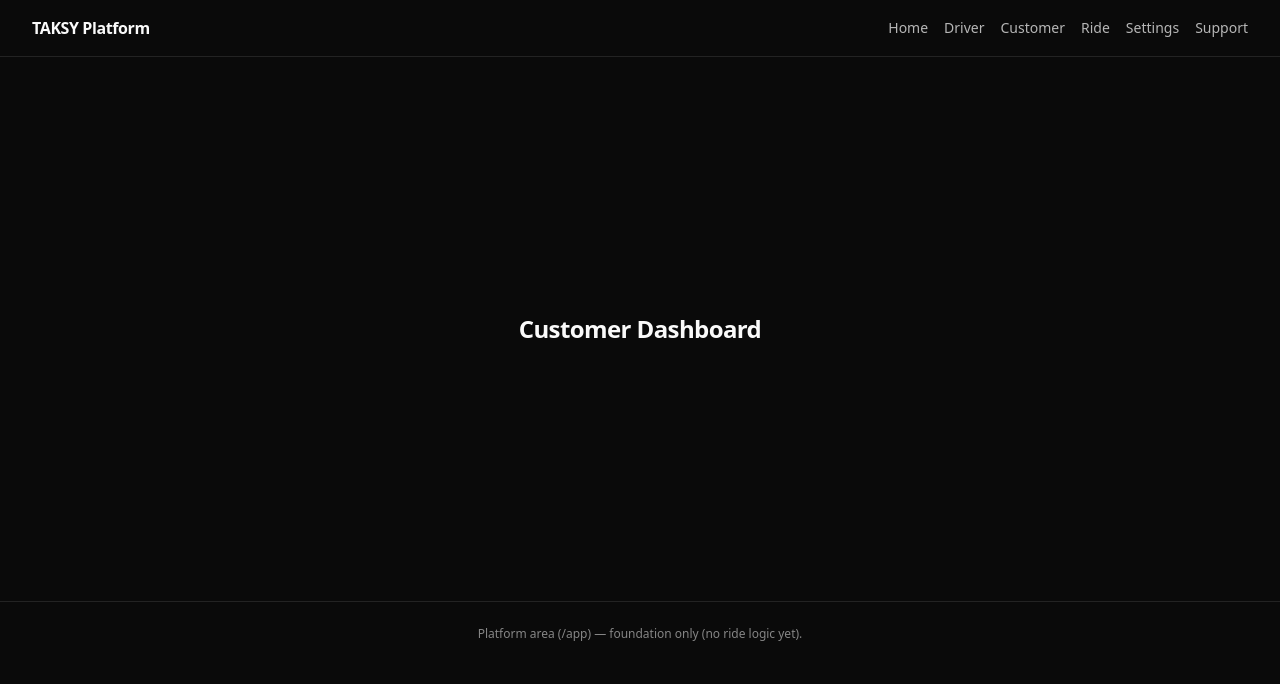
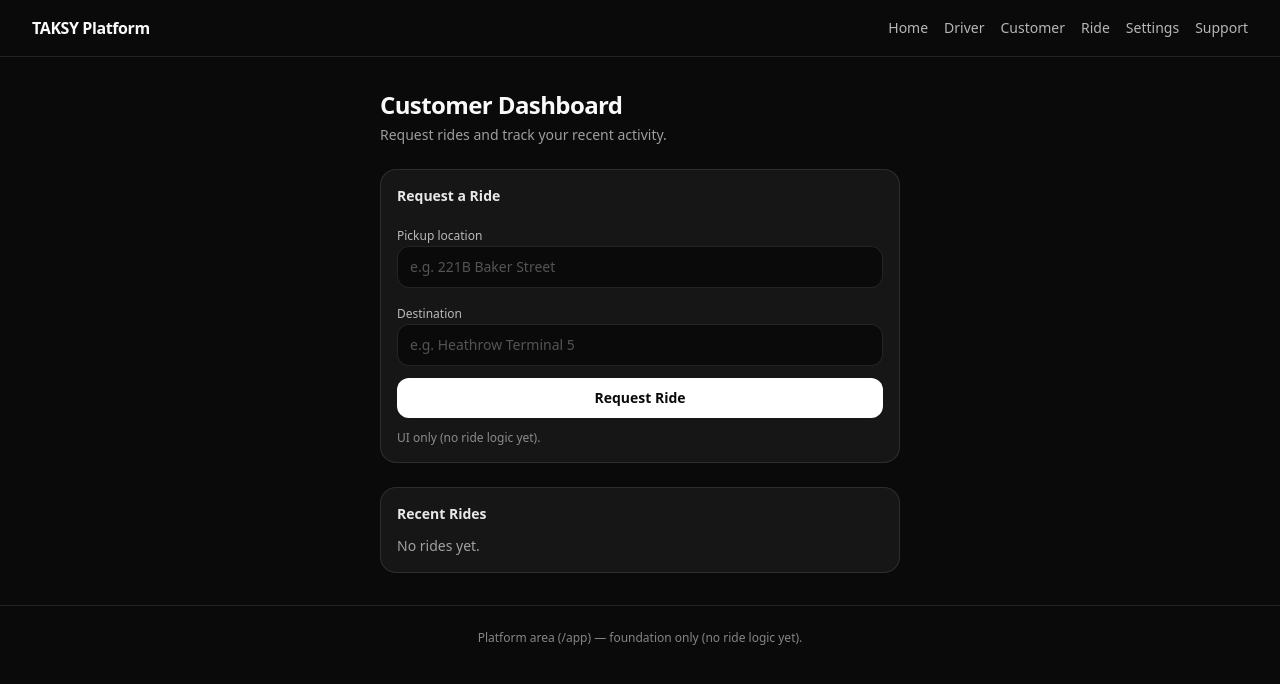
Before and after one commit to Taksyeu/Taksy, a Next.js app: page /app/customer in a window 1280 px wide. Shown: the top 684 px of the page. Built offline with nearby package versions, Linux system fonts and the light colour scheme; no server answers; the database is empty; sample sign-in values are in the browser's storage.

Commit message:
Customer dashboard UI structure

```diff
--- a/src/app/app/(protected)/customer/page.tsx
+++ b/src/app/app/(protected)/customer/page.tsx
@@ -1,7 +1,62 @@
 export default function CustomerPage() {
   return (
-    <div className="flex min-h-[60vh] items-center justify-center">
-      <h1 className="text-2xl font-semibold tracking-tight">Customer Dashboard</h1>
+    <div className="mx-auto w-full max-w-[520px] space-y-6">
+      <header className="space-y-1">
+        <h1 className="text-2xl font-semibold tracking-tight">Customer Dashboard</h1>
+        <p className="text-sm text-white/60">Request rides and track your recent activity.</p>
+      </header>
+
+      <section className="rounded-2xl border border-white/10 bg-white/5 p-4">
+        <div className="mb-4">
+          <h2 className="text-sm font-semibold text-white/90">Request a Ride</h2>
+        </div>
+
+        <div className="space-y-3">
+          <div className="space-y-1.5">
+            <label htmlFor="pickup" className="text-xs font-medium text-white/70">
+              Pickup location
+            </label>
+            <input
+              id="pickup"
+              name="pickup"
+              type="text"
+              inputMode="text"
+              placeholder="e.g. 221B Baker Street"
+              className="w-full rounded-xl border border-white/10 bg-neutral-950 px-3 py-2.5 text-sm text-white outline-none ring-offset-neutral-950 placeholder:text-white/30 focus:ring-2 focus:ring-white/20"
+            />
+          </div>
+
+          <div className="space-y-1.5">
+            <label htmlFor="destination" className="text-xs font-medium text-white/70">
+              Destination
+            </label>
+            <input
+              id="destination"
+              name="destination"
+              type="text"
+              inputMode="text"
+              placeholder="e.g. Heathrow Terminal 5"
+              className="w-full rounded-xl border border-white/10 bg-neutral-950 px-3 py-2.5 text-sm text-white outline-none ring-offset-neutral-950 placeholder:text-white/30 focus:ring-2 focus:ring-white/20"
+            />
+          </div>
+
+          <button
+            type="button"
+            className="inline-flex w-full items-center justify-center rounded-xl bg-white px-3 py-2.5 text-sm font-semibold text-neutral-950 transition hover:bg-white/90"
+          >
+            Request Ride
+          </button>
+
+          <p className="text-xs text-white/50">UI only (no ride logic yet).</p>
+        </div>
+      </section>
+
+      <section className="rounded-2xl border border-white/10 bg-white/5 p-4">
+        <div className="mb-3">
+          <h2 className="text-sm font-semibold text-white/90">Recent Rides</h2>
+        </div>
+        <div className="text-sm text-white/60">No rides yet.</div>
+      </section>
     </div>
   );
 }
```
